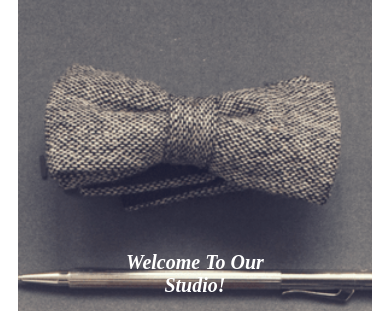
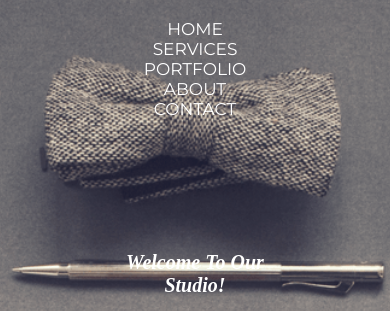
Before and after one commit to anna-ksiazek32/project-final-mod-4, a website: page index.html in a window 390 px wide. Shown: the part 91-402 px from the top of the page. Drawn offline with Linux system fonts and the light colour scheme; a web font is replaced by a local one.

Commit message:
Change 2

```diff
--- a/sass/style.scss
+++ b/sass/style.scss
@@ -4,9 +4,13 @@ $font-text-one: droid-serif, serif;
 $font-text-two: 'Montserrat', sans-serif;
 $font-text-three: roboto-slab, serif;
 $color-light: white;
-$color-main: #fed136;
+$color-main: hsl(46, 99%, 60%);
 
 /*Global*/
+
+body {
+    margin: 0;
+}
 
 h4 {
     text-align: center;
@@ -44,10 +48,11 @@ p {
     background-position: center center;
     background-size: cover;
     height: 100vh;
-    margin: 0 10px;
+    margin: 0;
 }
 
 .firstone .container .row {
+    align-items: center;
     padding: 20px;
 }
 
@@ -63,6 +68,10 @@ p {
 .row .nav li {
     display: inline-flex;
     padding: 0 20px 0 20px;
+}
+
+.nav li:last-of-type {
+    padding: 0;
 }
 
 .nav a {
@@ -268,18 +277,24 @@ p {
 
 @media (max-width: 767px) {
 
-    .firstone p {
-        display: none;
+    .firstone .row:first-of-type {
+        display: block;
+        margin: 0;
     }
 
-    .firstone .row:first-of-type {
-        padding: 0;
+    .firstone .row:last-of-type {
+        display: block;
+        margin: 0;
     }
 
     .firstone .nav {
         margin: 0;
         text-align: center;
         padding: 0;
+    }
+
+    .row .nav li {
+        display: block;
     }
 
     .content .btn {
@@ -315,6 +330,11 @@ p {
        text-align: center;
     }
 
+    .footer .copyright {
+        padding-top: 10px;
+        justify-content: center;
+    }
+
     .icon li {
         padding: 0;
     }
@@ -322,7 +342,6 @@ p {
 }
 
 @media (min-width: 767px) and (max-width: 1200px) {
-
 
     .content .btn {
         font-size: 15px;
@@ -357,6 +376,11 @@ p {
        text-align: center;
     }
 
+    .footer .copyright {
+        padding-top: 10px;
+        justify-content: center;
+    }
+
     .icon li {
         padding: 0;
     }
```
Also changed, not shown: css/style.css, 1 other file.
